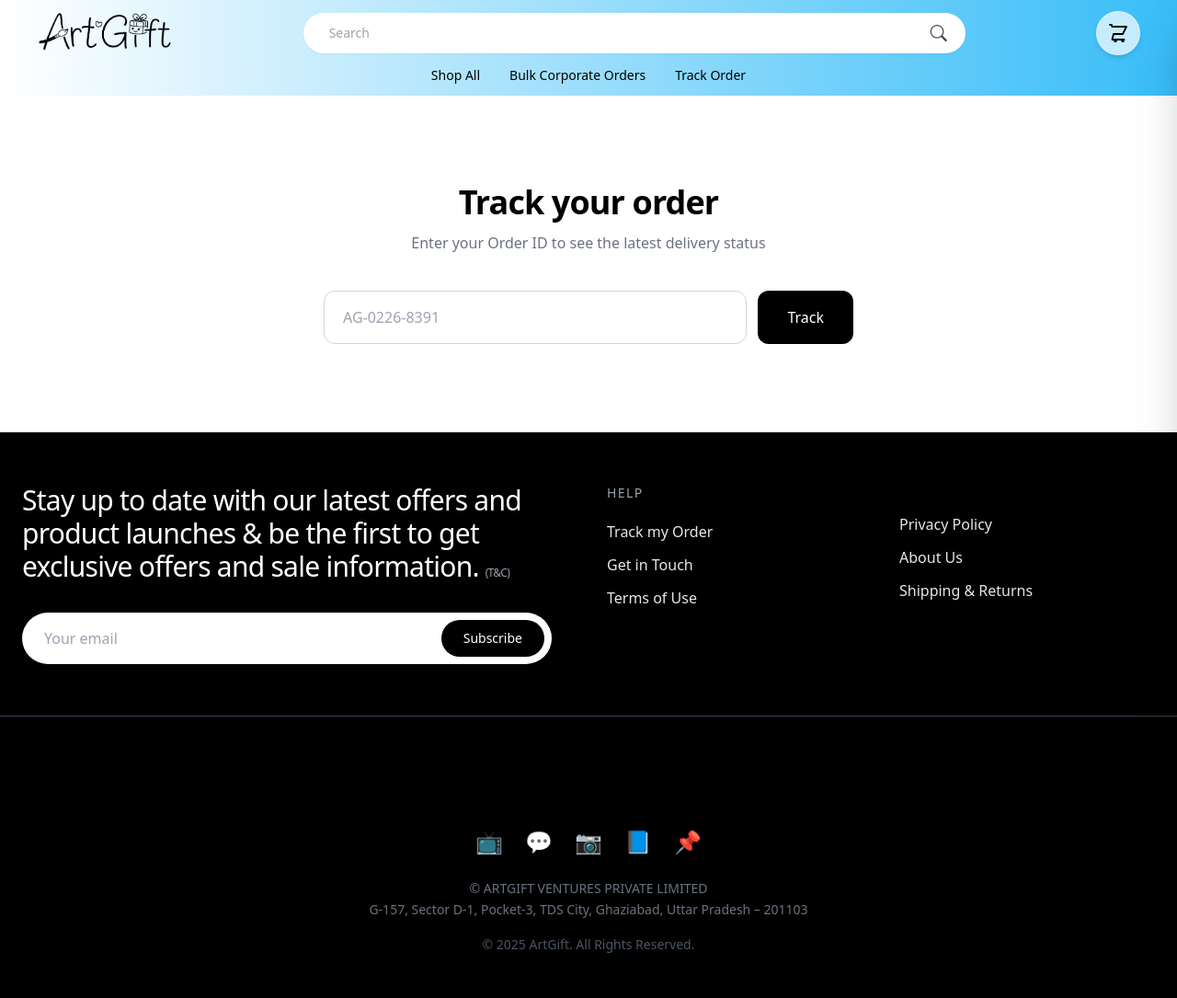
After one commit to inoviteservices/e-com-pk, a Django app: page /track-order/ in a window 1280 px wide. The commit adds this page. Shown: the whole page at 92% size. Run offline with Django 5.2, Linux system fonts and the light colour scheme; data that the repository does not hold is empty; some libraries are stand-ins or nearby versions.

Commit message:
admin changes for order details, added tract orders section, add custom order detail

```diff
--- a/orders/urls.py
+++ b/orders/urls.py
@@ -1,7 +1,8 @@
 from django.urls import path
-from .views import checkout, bulk_order_view
+from .views import checkout, bulk_order_view, track_order
 
 urlpatterns = [
     path('checkout/', checkout, name='checkout'),
     path("bulk-orders/", bulk_order_view, name="bulk_orders"),
+    path("track-order/", track_order, name="track_order"),
 ]
--- a/orders/views.py
+++ b/orders/views.py
@@ -114,3 +114,31 @@ def bulk_order_view(request):
         )
 
     return render(request, "orders/bulk_order.html")
+
+
+
+
+ORDER_STEPS = ["INITIATED", "PAID", "SHIPPED", "DELIVERED"]
+
+
+def track_order(request):
+    order = None
+    error = None
+
+    if request.method == "POST":
+        order_id = request.POST.get("order_id", "").strip().upper()
+
+        try:
+            order = Order.objects.get(public_order_id=order_id)
+        except Order.DoesNotExist:
+            error = "Order not found. Please check your Order ID."
+
+    return render(
+        request,
+        "orders/track_order.html",
+        {
+            "order": order,
+            "error": error,
+            "steps": ORDER_STEPS,   # 👈 PASS FROM VIEW
+        }
+    )
--- a/pages/views.py
+++ b/pages/views.py
@@ -40,7 +40,7 @@ def subscribe_newsletter(request):
         return JsonResponse({"success": False, "message": "Email required"})
 
     if NewsletterSubscriber.objects.filter(email=email).exists():
-        return JsonResponse({"success": False, "message": "Already subscribed"})
+        return JsonResponse({"success": False, "message": "You’re already on our list!"})
 
     NewsletterSubscriber.objects.create(email=email)
-    return JsonResponse({"success": True, "message": "Subscribed successfully!"})
+    return JsonResponse({"success": True, "message": "You’re in! We’ll keep you posted."})
--- a/templates/base.html
+++ b/templates/base.html
@@ -816,6 +816,38 @@ refreshCart = async function (data) {
 document.addEventListener("DOMContentLoaded", startCartImageAutoSlide);
 </script>
 
+<script>
+document.getElementById("newsletterForm")?.addEventListener("submit", async function (e) {
+  e.preventDefault(); // 🔴 THIS is critical
+
+  const form = e.target;
+  const email = form.querySelector("input[name='email']").value;
+  const msg = document.getElementById("newsletterMsg");
+  const csrf = document.querySelector("[name=csrfmiddlewaretoken]").value;
+
+  const res = await fetch("/subscribe/", {
+    method: "POST",
+    headers: {
+      "X-CSRFToken": csrf,
+    },
+    body: new URLSearchParams({ email })
+  });
+
+  const data = await res.json();
+
+  msg.classList.remove("hidden");
+
+  if (data.success) {
+    msg.textContent = "🎉 " + data.message;
+    msg.className = "mt-3 text-sm text-green-600";
+    form.reset();
+  } else {
+    msg.textContent = "😊 " + data.message;
+    msg.className = "mt-3 text-sm text-red-600";
+  }
+});
+</script>
+
 
 </body>
 </html>
--- /dev/null
+++ b/templates/orders/track_order.html
@@ -0,0 +1,133 @@
+{% extends "base.html" %}
+{% block content %}
+
+<section class="max-w-4xl mx-auto px-4 sm:px-6 py-16 sm:py-24">
+
+  <!-- HEADER -->
+  <div class="text-center">
+    <h1 class="text-3xl sm:text-4xl font-semibold tracking-tight">
+      Track your order
+    </h1>
+    <p class="mt-3 text-gray-500 text-sm sm:text-base">
+      Enter your Order ID to see the latest delivery status
+    </p>
+  </div>
+
+  <!-- SEARCH -->
+  <form method="POST" class="mt-10 flex flex-col sm:flex-row gap-3 max-w-xl mx-auto">
+    {% csrf_token %}
+    <input
+      type="text"
+      name="order_id"
+      placeholder="AG-0226-8391"
+      required
+      class="flex-1 px-5 py-4 border border-gray-300 rounded-xl
+             text-base focus:outline-none focus:ring-2 focus:ring-black"
+    >
+    <button
+      type="submit"
+      class="px-8 py-4 bg-black text-white rounded-xl
+             font-medium hover:bg-gray-900 transition"
+    >
+      Track
+    </button>
+  </form>
+
+  <!-- ERROR -->
+  {% if error %}
+    <p class="mt-6 text-center text-red-600 text-sm">
+      {{ error }}
+    </p>
+  {% endif %}
+
+  <!-- ORDER DETAILS -->
+  {% if order %}
+    <div class="mt-16">
+
+      <!-- ORDER META -->
+      <div class="text-center">
+        <p class="text-sm text-gray-500">Order ID</p>
+        <p class="text-2xl font-semibold tracking-wide mt-1">
+          {{ order.public_order_id }}
+        </p>
+
+        <p class="mt-2 text-gray-600">
+          {{ order.first_name }} {{ order.last_name }}
+        </p>
+
+        <!-- STATUS BADGE -->
+        <div class="mt-4 inline-flex items-center gap-2">
+          <span class="px-4 py-1.5 rounded-full text-xs font-medium
+            {% if order.status == 'DELIVERED' %}
+              bg-green-100 text-green-700
+            {% elif order.status == 'SHIPPED' %}
+              bg-blue-100 text-blue-700
+            {% else %}
+              bg-gray-100 text-gray-700
+            {% endif %}
+          ">
+            {{ order.status|title }}
+          </span>
+        </div>
+      </div>
+
+      <!-- TIMELINE -->
+      <div class="mt-14 max-w-xl mx-auto space-y-8">
+
+        {% for step in steps %}
+          <div class="flex items-start gap-4">
+
+            <!-- DOT + LINE -->
+            <div class="flex flex-col items-center">
+              <div
+                class="w-4 h-4 rounded-full
+                {% if step == order.status %}
+                  bg-black
+                {% elif order.status == 'DELIVERED' %}
+                  bg-black
+                {% else %}
+                  bg-gray-300
+                {% endif %}
+              ">
+              </div>
+
+              {% if not forloop.last %}
+                <div class="w-px h-8 bg-gray-200 mt-2"></div>
+              {% endif %}
+            </div>
+
+            <!-- TEXT -->
+            <div>
+              <p class="text-base font-medium
+                {% if step == order.status %}
+                  text-black
+                {% else %}
+                  text-gray-600
+                {% endif %}
+              ">
+                {{ step|title }}
+              </p>
+
+              {% if step == order.status %}
+                <p class="text-sm text-gray-400 mt-1">
+                  Current status
+                </p>
+              {% endif %}
+            </div>
+
+          </div>
+        {% endfor %}
+
+      </div>
+
+      <!-- FOOTER NOTE -->
+      <p class="mt-14 text-center text-xs text-gray-400">
+        You’ll receive updates via WhatsApp or SMS as your order progresses.
+      </p>
+
+    </div>
+  {% endif %}
+
+</section>
+
+{% endblock %}
```
Also changed, not shown: orders/admin.py (+19 -1 lines), orders/models.py (+24 -2 lines), templates/orders/thank_you.html (+12 -3 lines), orders/migrations/0006_order_public_order_id.py (added).
